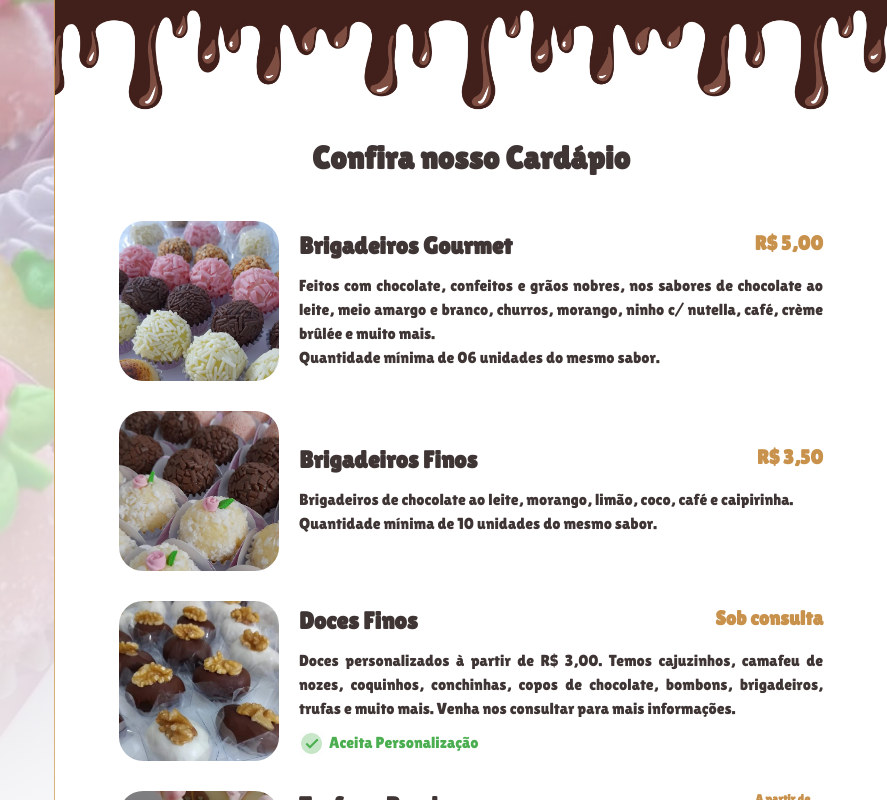
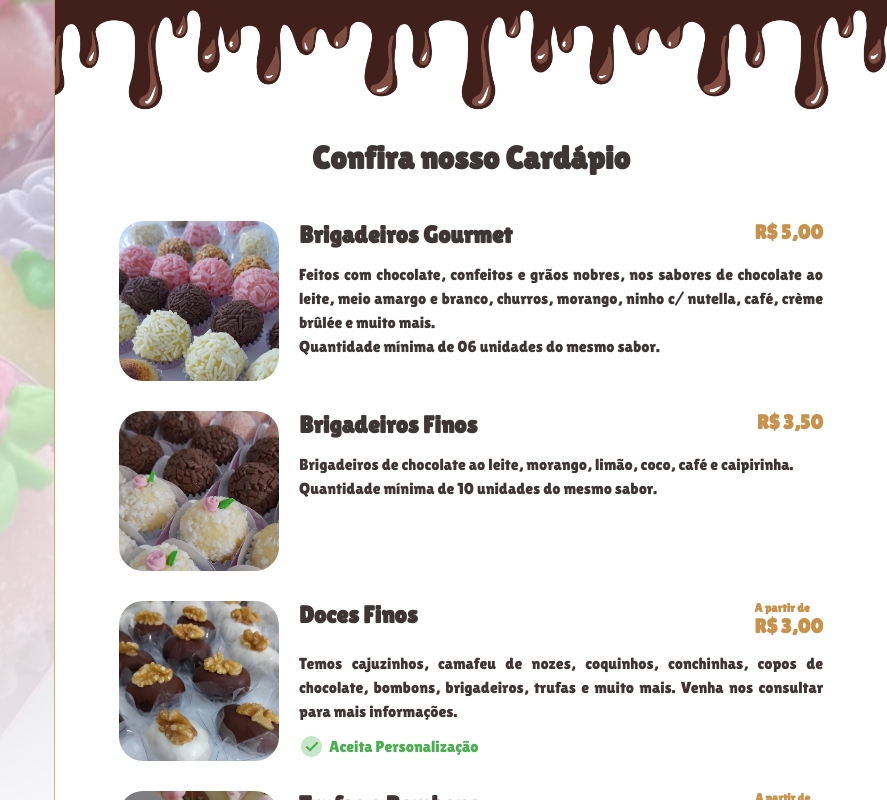
Before and after one commit to nakagawa25/nakadocinhos-landingpage, a plain HTML site: page index.html in a window 1280 px wide. Shown: the full height of the page, 393-1280 px from the left. Drawn offline with Linux system fonts and the light colour scheme.

Commit message:
fix: Fix align-itens in product description div

```diff
--- a/index.html
+++ b/index.html
@@ -98,13 +98,15 @@
           <div class="description">
             <div class="title">
               <h1>Doces Finos</h1>
-              <h1 class="price">Sob consulta</h1>
+              <div class="price-container">
+                <h1 class="price-description">A partir de</h1>
+                <h1 class="price">R$ 3,00</h1>
+              </div>
             </div>
             <p>
-              Doces personalizados à partir de R$ 3,00. Temos cajuzinhos,
-              camafeu de nozes, coquinhos, conchinhas, copos de chocolate,
-              bombons, brigadeiros, trufas e muito mais. Venha nos consultar
-              para mais informações.
+              Temos cajuzinhos, camafeu de nozes, coquinhos, conchinhas, copos
+              de chocolate, bombons, brigadeiros, trufas e muito mais. Venha nos
+              consultar para mais informações.
             </p>
             <div class="personalization-check">
               <img src="./assets/check.gif" alt="Aceita Personalização" />
--- a/style.css
+++ b/style.css
@@ -73,7 +73,6 @@ nav {
   font-size: 1rem;
   gap: 20px;
   margin-bottom: 30px;
-  align-items: center;
 }
 
 .description {
```
